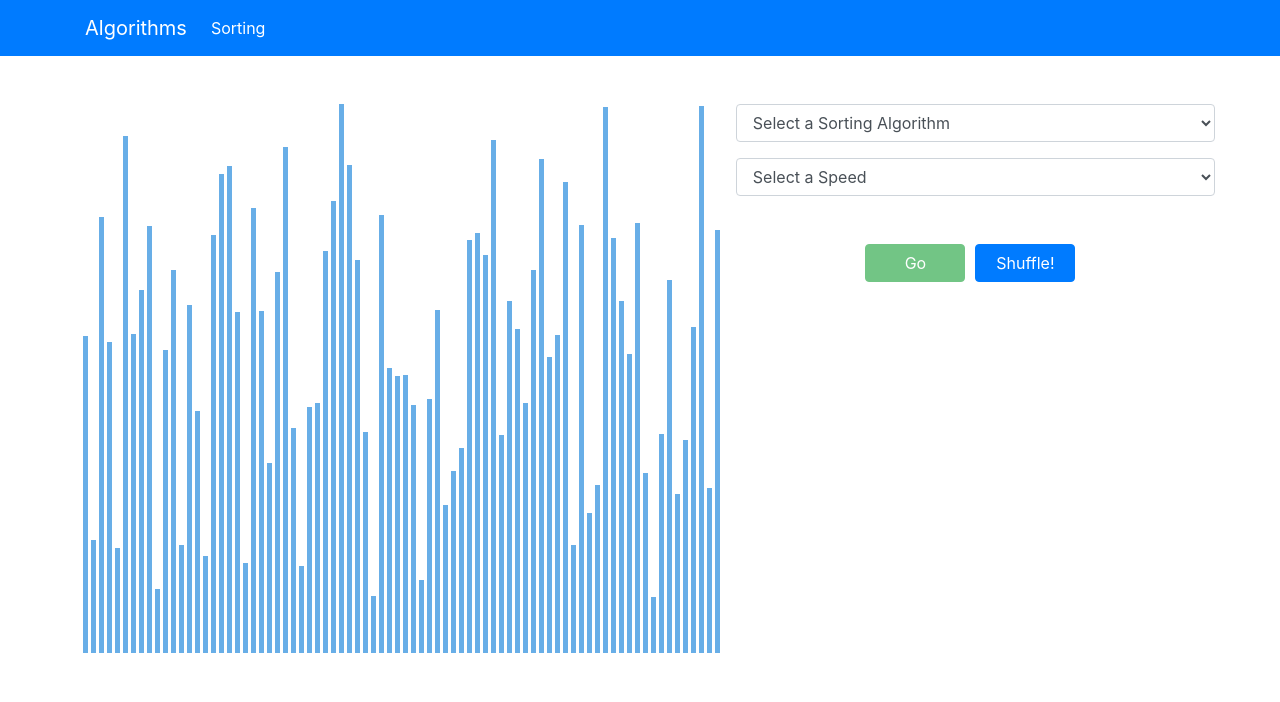
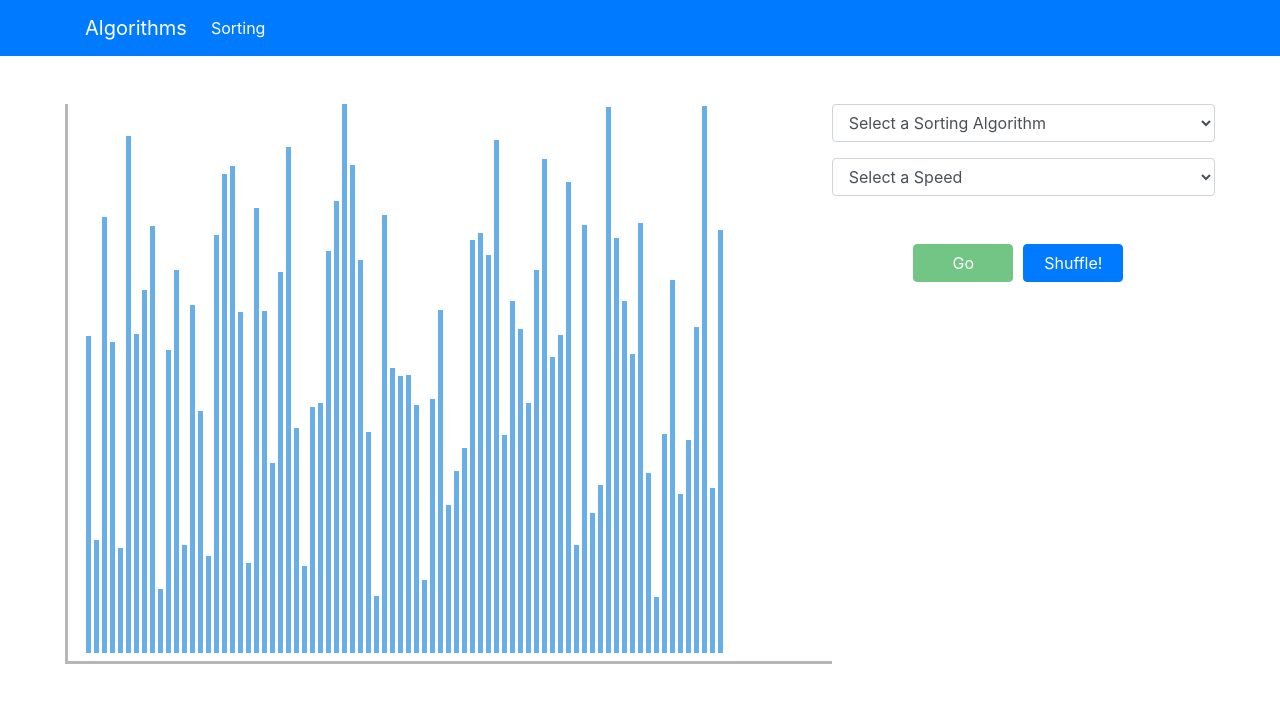
Before and after one commit to jleeh94/NgAlgorithms, an Angular app in the folder NgAlgorithms-SPA/: page /sorting in a window 1280 px wide. Shown: the top 702 px of the page. Built offline with nearby package versions, Linux system fonts and the light colour scheme.

Commit message:
chart div style changes

```diff
--- a/NgAlgorithms-SPA/src/app/algorithms/quicksort.ts
+++ b/NgAlgorithms-SPA/src/app/algorithms/quicksort.ts
@@ -40,7 +40,10 @@ async function partition(numbers: Array<number>, low: number, high: number, spee
             [numbers[i], numbers[j]] = [numbers[j], numbers[i]];
             i++;
             j--;
-            await delay(speed);
+            if (speed > 0) {
+                await delay(speed);
+            }
+
         }
     }
 
--- a/NgAlgorithms-SPA/src/app/sorting/sorting.component.css
+++ b/NgAlgorithms-SPA/src/app/sorting/sorting.component.css
@@ -8,3 +8,8 @@
     width:100px;
     margin-right:10px;
 }
+.chartContainer {
+    height: 560px;
+    border-left: solid rgb(184, 182, 182);
+    border-bottom: solid rgb(184, 182, 182);
+}
--- a/NgAlgorithms-SPA/src/app/sorting/sorting.component.html
+++ b/NgAlgorithms-SPA/src/app/sorting/sorting.component.html
@@ -1,9 +1,9 @@
 <div class="container pt-5" style="min-width:1150px">
   <div class="row">
-    <div class="col-sm-7">
+    <div class="col-sm-8 chartContainer">
       <div class="bar" [style.height.px]="num" *ngFor="let num of _randomNums"></div>
     </div>
-    <div class="col-sm-5">
+    <div class="col-sm-4">
 
       <div class="row">
         <select class="form-control" name="" id="" (change)="EnableGo($event)">
@@ -14,6 +14,7 @@
 
         <select class="form-control mt-3" name="" id="" (change)="SetSpeed($event)">
           <option value="" disabled selected>Select a Speed</option>
+          <option value="0">Full</option>
           <option value="20">Fast</option>
           <option value="150">Medium</option>
           <option value="500">Slow</option>
```
